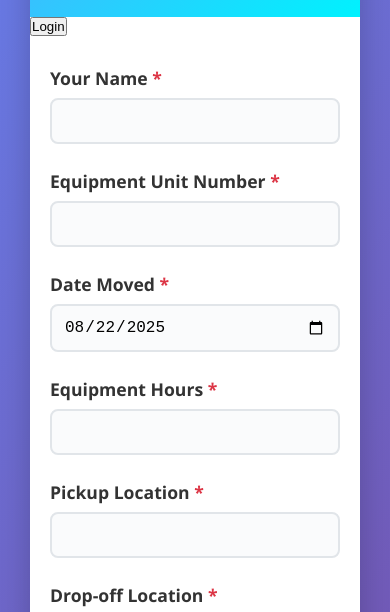
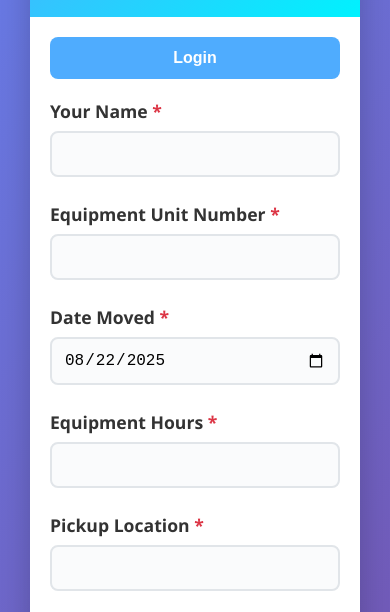
Before and after one commit to safetyWhat/equipmentMoveForm, a website built with Parcel: page frontend/index.html in a window 390 px wide. Shown: the part 189-801 px from the top of the page. Built offline with nearby package versions, Linux system fonts and the light colour scheme.

Commit message:
Integrated user info from auth0 Added CSS for login container

```diff
--- a/frontend/index.html
+++ b/frontend/index.html
@@ -13,10 +13,10 @@
             <p>Please fill out the details of the equipment move</p>
         </header>
 
-		<div id="loginContainer">
-			<button id="loginButton">Login</button>
-			<button id="logoutButton" style="display: none;">Logout</button>
-			<p id="userEmail"></p>
+		<div id="loginContainer" class="login-container">
+			<p id="userEmail" class="text"></p>
+			<button id="loginButton" class="log-btn">Login</button>
+			<button id="logoutButton" class="log-btn" style="display: none;">Logout</button>
 		</div>
 
         <form id="equipmentForm" class="form-container">
--- a/frontend/script.js
+++ b/frontend/script.js
@@ -248,6 +248,8 @@ async function handleFormSubmit(event) {
         // Re-enable form
         submitButton.disabled = false;
         submitButton.textContent = 'Submit Equipment Move';
+		// Reset user information by reconfiguring Auth0
+		configureAuth0();
     }
 }
 
@@ -283,9 +285,10 @@ async function configureAuth0() {
     if (isAuthenticated) {
         const user = await auth0.getUser();
         console.log('User:', user);
-        document.getElementById('userEmail').textContent = `Logged in as: ${user.email}`;
+        document.getElementById('userEmail').innerText = `Logged in as: ${user.email}`;
         document.getElementById('loginButton').style.display = 'none';
         document.getElementById('logoutButton').style.display = 'block';
+		document.getElementById('userName').value = user.name;
         return;
     }
 
--- a/frontend/styles.css
+++ b/frontend/styles.css
@@ -38,8 +38,16 @@ header p {
     font-size: 1.1em;
 }
 
+.text {
+	padding: 0px 0px 10px 0px;
+}
+
 .form-container {
-    padding: 40px;
+    padding: 25px 40px 40px 40px;
+}
+
+.login-container {
+	padding: 10px 40px 0px 40px;
 }
 
 .form-group {
@@ -94,6 +102,23 @@ small {
     margin-top: 5px;
     color: #666;
     font-size: 0.9em;
+}
+
+.log-btn {
+    width: 100%;
+    padding: 12px;
+    background: #4facfe;
+    color: white;
+    border: none;
+    border-radius: 8px;
+    font-size: 1em;
+    font-weight: 600;
+    cursor: pointer;
+    transition: background 0.3s ease;
+}
+
+.log-btn:hover {
+    background: #3a9fd5;
 }
 
 .submit-btn {
@@ -188,8 +213,12 @@ small {
         font-size: 1.8em;
     }
 
+	.login-container {
+	padding: 10px 20px 0px 20px;
+}
+
     .form-container {
-        padding: 30px 20px;
+        padding: 20px 20px;
     }
 
     input[type="text"],
```
Also changed, not shown: frontend/dist/index.html, 4 other files.
